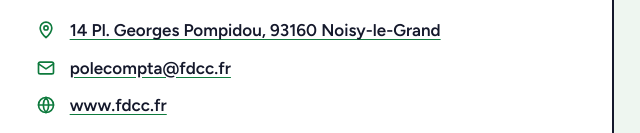
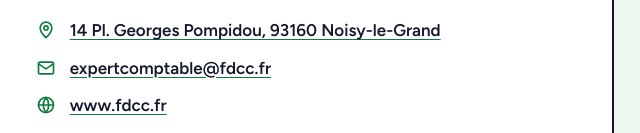
Before and after one commit to CricketChampsSurMarne/marne-masters, a plain HTML site: page index.html in a window 1280 px wide. Shown: the part 5118-5251 px from the top of the page, 606-1246 px from the left. Drawn offline with nearby package versions, Linux system fonts and the light colour scheme.

Commit message:
Update index.html

```diff
--- a/index.html
+++ b/index.html
@@ -412,7 +412,7 @@ footer{background:var(--ink);color:var(--paper);padding:40px 0}
           <p class="desc" data-i18n="sp_desc">Cabinet d’expertise comptable basé à Noisy-le-Grand, FDCC accompagne les entreprises et les entrepreneurs dans leur gestion comptable, fiscale, sociale et juridique.</p>
           <ul class="sponsor-facts">
             <li><svg viewBox="0 0 24 24" fill="none" stroke="currentColor" stroke-width="2" stroke-linecap="round"><path d="M12 21s-7-6.1-7-11.5A7 7 0 0 1 19 9.5C19 14.9 12 21 12 21z"/><circle cx="12" cy="9.5" r="2.5"/></svg><a href="https://www.google.com/maps/search/?api=1&query=14+Place+Georges+Pompidou+93160+Noisy-le-Grand" target="_blank" rel="noopener">14 Pl. Georges Pompidou, 93160 Noisy-le-Grand</a></li>
-            <li><svg viewBox="0 0 24 24" fill="none" stroke="currentColor" stroke-width="2" stroke-linecap="round" stroke-linejoin="round"><rect x="3" y="5" width="18" height="14" rx="2"/><path d="M3 7l9 6 9-6"/></svg><a href="mailto:polecompta@fdcc.fr">polecompta@fdcc.fr</a></li>
+            <li><svg viewBox="0 0 24 24" fill="none" stroke="currentColor" stroke-width="2" stroke-linecap="round" stroke-linejoin="round"><rect x="3" y="5" width="18" height="14" rx="2"/><path d="M3 7l9 6 9-6"/></svg><a href="mailto:expertcomptable@fdcc.fr">expertcomptable@fdcc.fr</a></li>
             <li><svg viewBox="0 0 24 24" fill="none" stroke="currentColor" stroke-width="2" stroke-linecap="round"><circle cx="12" cy="12" r="9"/><path d="M3 12h18M12 3a14 14 0 0 1 0 18M12 3a14 14 0 0 0 0 18"/></svg><a href="https://www.fdcc.fr" target="_blank" rel="noopener">www.fdcc.fr</a></li>
           </ul>
           <a class="btn btn-navy" href="https://www.fdcc.fr" target="_blank" rel="noopener" data-i18n="sp_visit">Visiter le site de FDCC</a>
```
